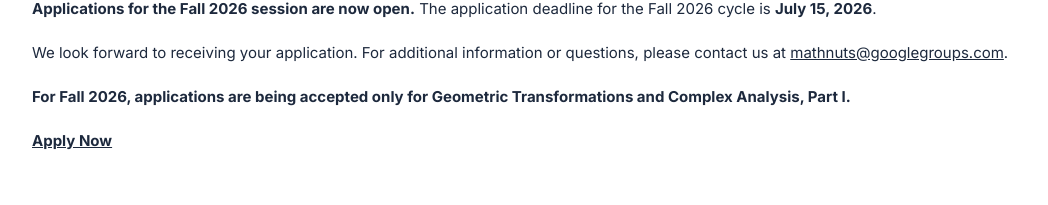
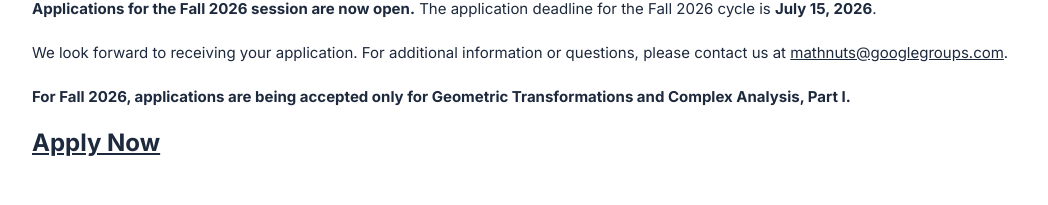
Before and after one commit to MathNutsWebHost/MathNuts-Clone, a Next.js app: page / in a window 1280 px wide. Shown: the part 4235-4440 px from the top of the page, without its empty margins (112-1160 px from the left). Built offline with nearby package versions, Linux system fonts and the light colour scheme.

Commit message:
Add new files
Co-authored-by: null <225716290+MathNutsWebHost@users.noreply.github.com>

```diff
--- a/app/page.tsx
+++ b/app/page.tsx
@@ -271,7 +271,7 @@ export default function Page() {
             </span>
           </Lead>
           <Lead>
-            <span className="font-bold">
+            <span className="text-2xl font-bold">
               <a href="https://www.mathnuts.org/apply" className="underline">
                 Apply Now
               </a>
```
